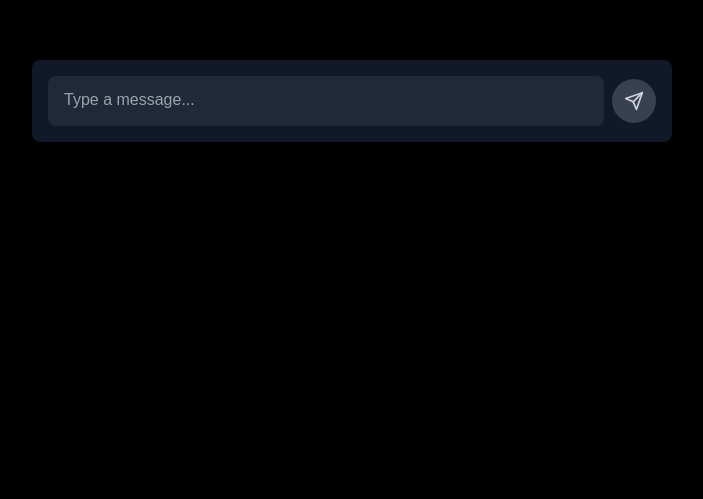
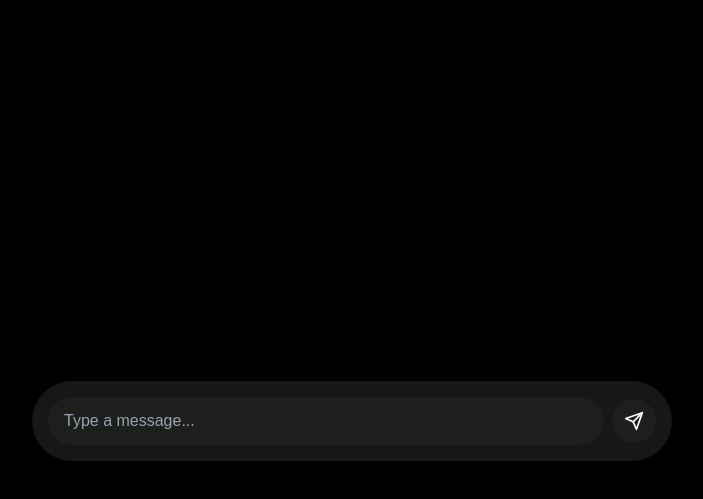
Before and after one commit to Ashmit111/RAG, a Next.js app: page /chat in a window 1280 px wide. Shown: the part 299-798 px from the top of the page, without its empty margins (288-991 px from the left). Built offline with nearby package versions, Linux system fonts and the light colour scheme.

Commit message:
Chat Update

```diff
--- a/package.json
+++ b/package.json
@@ -9,13 +9,17 @@
     "lint": "next lint"
   },
   "dependencies": {
+    "@ai-sdk/openai": "^1.1.14",
+    "@ai-sdk/react": "^1.1.18",
+    "ai": "^4.1.46",
     "axios": "^1.7.9",
     "framer-motion": "^12.4.7",
     "lucide-react": "^0.475.0",
     "next": "15.1.7",
     "react": "^19.0.0",
     "react-dom": "^19.0.0",
-    "react-icons": "^5.5.0"
+    "react-icons": "^5.5.0",
+    "zod": "^3.24.2"
   },
   "devDependencies": {
     "@eslint/eslintrc": "^3",
--- a/src/app/chat/page.jsx
+++ b/src/app/chat/page.jsx
@@ -1,87 +1,54 @@
 "use client";
-import { useState } from "react";
-import axios from "axios";
+import { useChat } from "@ai-sdk/react";
 import { FiSend } from "react-icons/fi";
 
-const ChatInput = () => {
-  const [message, setMessage] = useState("");
-  const [error, setError] = useState("");
-  const [response, setResponse] = useState([]);
-  const [loading, setLoading] = useState(false);
-
-  const handleSend = async () => {
-    if (!message.trim()) return;
-
-    setLoading(true);
-    setResponse([]);
-
-    try {
-      const { data } = await axios.get(`https://your-backend-api.com/chat?message=${encodeURIComponent(message)}`, {
-        responseType: "json", // Expecting a JSON array
-      });
-
-      setResponse(data); // Setting the array response directly
-      setMessage("");
-    } catch (err) {
-      console.error("Error fetching response:", err);
-      setError("Failed to fetch response");
-    } finally {
-      setLoading(false);
-    }
-  };
-
-  const handleKeyPress = (e) => {
-    if (e.key === "Enter" && !e.shiftKey) {
-      e.preventDefault();
-      handleSend();
-    }
-  };
+export default function Chat() {
+  const { messages, input, handleInputChange, handleSubmit } = useChat();
 
   return (
-    <div className="min-h-screen bg-black flex flex-col items-center justify-center">
-      <div className="w-full max-w-2xl px-4">
-        {error && (
-          <div className="text-red-500 text-sm mb-2 flex items-center justify-center">
-            <span>{error}</span>
-            <button onClick={() => setError("")} className="ml-2 hover:text-red-400">×</button>
-          </div>
-        )}
-
-        <div className="flex items-center gap-2 bg-gray-900 p-4 rounded-lg">
-          <textarea
-            value={message}
-            onChange={(e) => setMessage(e.target.value)}
-            onKeyPress={handleKeyPress}
-            placeholder="Type a message..."
-            className="w-full bg-gray-800 text-white placeholder-gray-400 rounded-lg py-3 px-4 resize-none focus:outline-none focus:ring-2 focus:ring-blue-500 min-h-[50px] max-h-[200px]"
-            rows="1"
-          />
-
-          <button
-            onClick={handleSend}
-            disabled={loading || !message.trim()}
-            className={`p-3 rounded-full ${message.trim() ? "bg-blue-600 hover:bg-blue-700" : "bg-gray-700"} transition-colors`}
-            title="Send message"
-          >
-            {loading ? (
-              <div className="w-5 h-5 border-2 border-white border-t-transparent rounded-full animate-spin"></div>
-            ) : (
-              <FiSend size={20} className={`${message.trim() ? "text-white" : "text-gray-300"}`} />
-            )}
-          </button>
-        </div>
-
-        {response.length > 0 && (
-          <div className="mt-4 p-4 bg-gray-800 text-white rounded-lg w-full max-w-2xl">
-            <strong>Response:</strong>
-            {response.map((line, index) => (
-              <p key={index} className="whitespace-pre-line">{line}</p>
-            ))}
-          </div>
-        )}
+    <div className="min-h-screen flex flex-col bg-black text-white">
+      {/* Chat Messages */}
+      <div className="flex-1 overflow-y-auto p-4 space-y-3 flex flex-col mr-56">
+  {messages.map((m) => (
+    <div
+      key={m.id}
+      className={`flex w-full ${m.role === "user" ? "justify-end" : "justify-start"}`}
+    >
+      <div
+        className={`px-4 py-2 rounded-2xl w-fit max-w-[75%] break-words whitespace-pre-wrap ${
+          m.role === "user"
+            ? "bg-[#1d1f1d] text-right"
+            : "bg-[#2a2d2a] text-left"
+        }`}
+      >
+        <span className="block font-medium text-gray-400 text-left">
+          {m.role === "user" ? "You" : "AI"}
+        </span>
+        <span className="block text-white">{m.content}</span>
       </div>
     </div>
+  ))}
+</div>
+
+
+      {/* Chat Input */}
+      <form onSubmit={handleSubmit} className="p-4 bg-[#161716] flex items-center gap-2 mx-80 rounded-full mb-10">
+        <input
+          className="flex-1 bg-[#1d1f1d] text-white placeholder-gray-400 rounded-full py-3 px-4 focus:outline-none "
+          value={input}
+          placeholder="Type a message..."
+          onChange={handleInputChange}
+        />
+        <button
+          type="submit"
+          disabled={!input.trim()}
+          className={`p-3 rounded-full ${
+            input.trim() ? "bg-[#1d1f1d] hover:bg-[#2c2d2c]" : "bg-[#1d1f1d]"
+          } transition-colors`}
+        >
+          <FiSend size={20} className="text-white" />
+        </button>
+      </form>
+    </div>
   );
-};
-
-export default ChatInput;
+}
```
Also changed, not shown: 1 other file (tests, documents, lock files or other folders).
